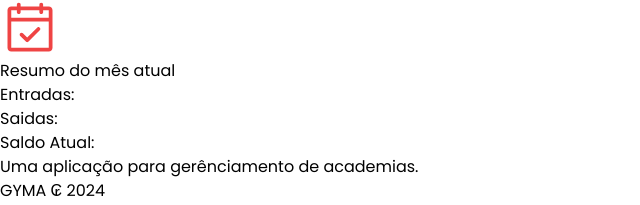
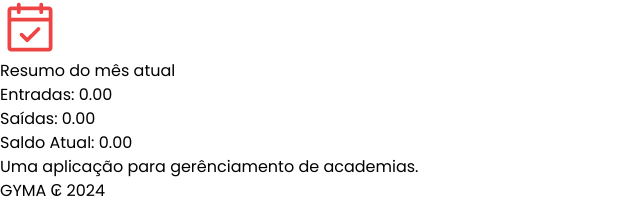
Before and after one commit to gyma-project/gyma-frontend, a Next.js app: page /transactions/month in a window 1280 px wide. Shown: the part 182-387 px from the top of the page, without its empty margins (0-640 px from the left). Built offline with nearby package versions, Linux system fonts and the light colour scheme; no server answers.

Commit message:
feat(month-summary): adiciona coleta e filtro de dados do mês atual

```diff
--- a/src/pages/transactions/month/index.tsx
+++ b/src/pages/transactions/month/index.tsx
@@ -4,22 +4,35 @@ import { useEffect, useState } from "react";
 import { transactionType } from "../history";
 
 export default function Month() {
-
     const [transactions, setTransactions] = useState<transactionType[]>([]);
+    const [filteredTransactions, setFilteredTransactions] = useState<transactionType[]>([]);
 
     useEffect(() => {
         getTransactions().then((data) => {
-        setTransactions(data.content);
-        console.log(data.content);
+            const currentMonth = new Date().getMonth();
+            const currentYear = new Date().getFullYear();
+
+            const filtered = data.content.filter((transaction: transactionType) => {
+                const transactionDate = new Date(transaction.createdAt);
+                return transactionDate.getMonth() === currentMonth && transactionDate.getFullYear() === currentYear;
+            });
+
+            setTransactions(filtered);
+            setFilteredTransactions(filtered);
+            console.log(filtered);
         });
     }, []);
+
+    const entradas = filteredTransactions.filter((transaction) => transaction.price > 0).reduce((acc, curr) => acc + curr.price, 0);
+    const saidas = filteredTransactions.filter((transaction) => transaction.price < 0).reduce((acc, curr) => acc + curr.price, 0);
+    const saldo = entradas + saidas;
 
     return (
         <div>
             <PageTitle>Resumo do mês atual</PageTitle>
-            <p>Entradas:</p>
-            <p>Saidas:</p>
-            <p>Saldo Atual:</p>
+            <p>Entradas: {entradas.toFixed(2)}</p>
+            <p>Saídas: {saidas.toFixed(2)}</p>
+            <p>Saldo Atual: {saldo.toFixed(2)}</p>
         </div>
-    )
+    );
 }
```
